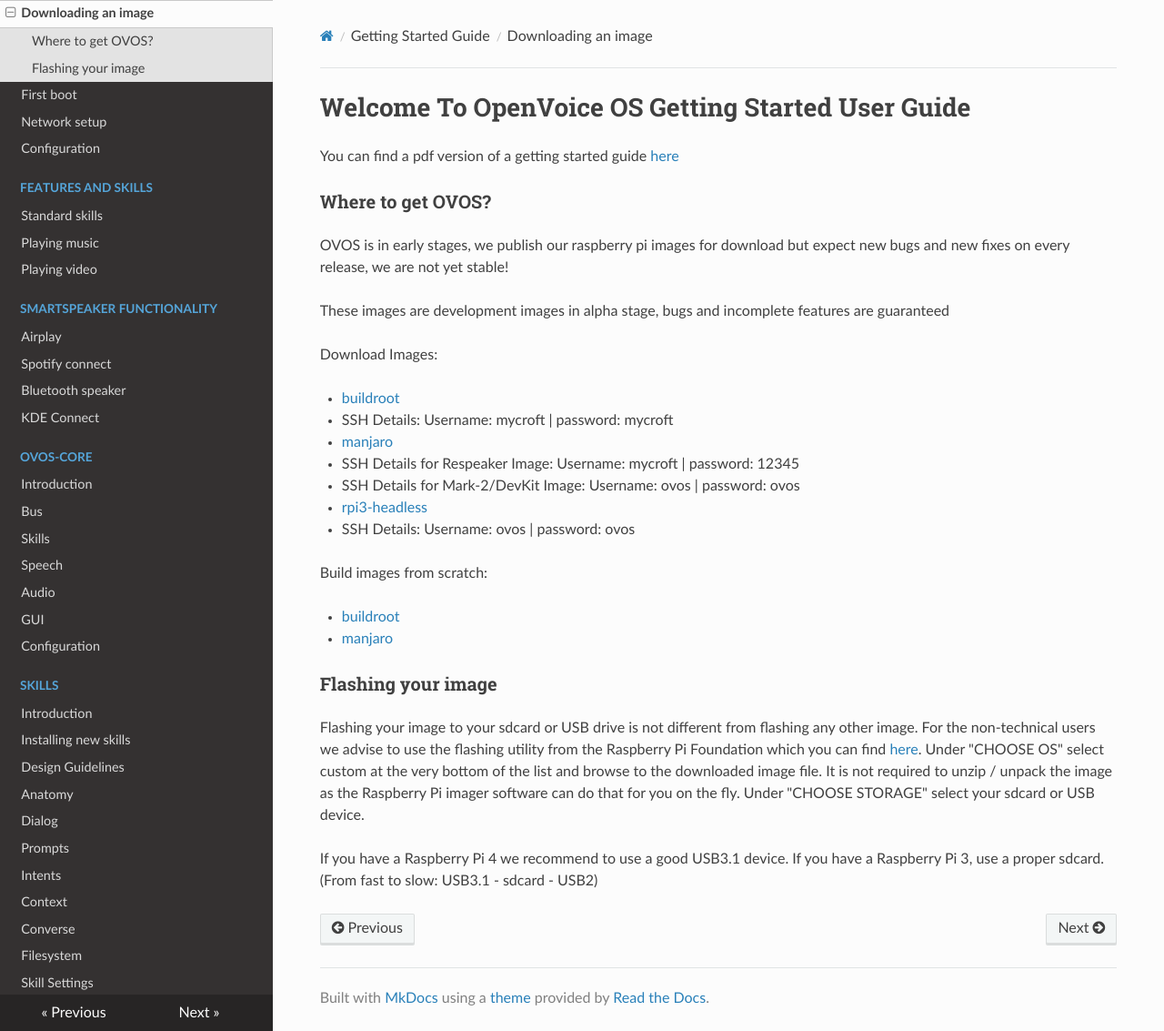
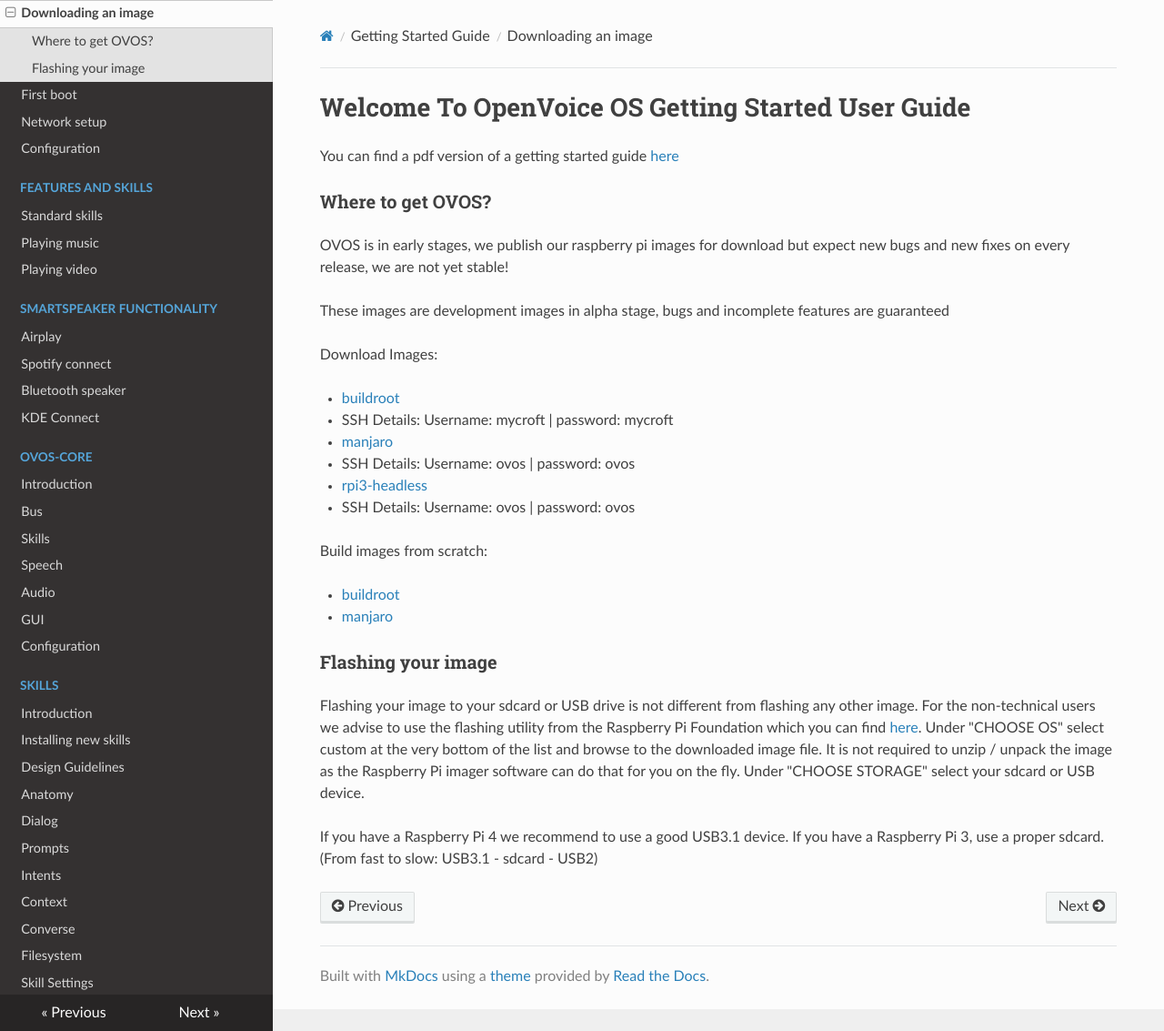
Before and after one commit to OpenVoiceOS/community-docs, an MkDocs documentation site: the page built from docs/getting_image.md, in a window 1280 px wide and 1133 px high. Shown: the whole window at 91% size. Built offline with MkDocs 1.6.1, drawn with Linux system fonts in a browser that asks for light colours; nearby versions of some CDN libraries.

Commit message:
update links and ssh details (#54)

```diff
--- a/docs/getting_image.md
+++ b/docs/getting_image.md
@@ -12,10 +12,9 @@
 
 - [buildroot](https://drive.google.com/drive/folders/113-zmx6ncoeLNsayseNxoaTlaAk1AfU2)
   - SSH Details: Username: mycroft | password: mycroft
-- [manjaro](http://downloads.openvoiceos.com/images/)
-  - SSH Details for Respeaker Image: Username: mycroft | password: 12345
-  - SSH Details for Mark-2/DevKit Image: Username: ovos | password: ovos
-- [rpi3-headless](https://downloads.openvoiceos.com/images/picroft/github/workspace/pi-gen/deploy/)
+- [manjaro](https://downloads.openvoiceos.com/images/manjaro/)
+  - SSH Details: Username: ovos | password: ovos
+- [rpi3-headless](https://downloads.openvoiceos.com/images/raspbian/)
   - SSH Details: Username: ovos | password: ovos
 
 Build images from scratch:
```
